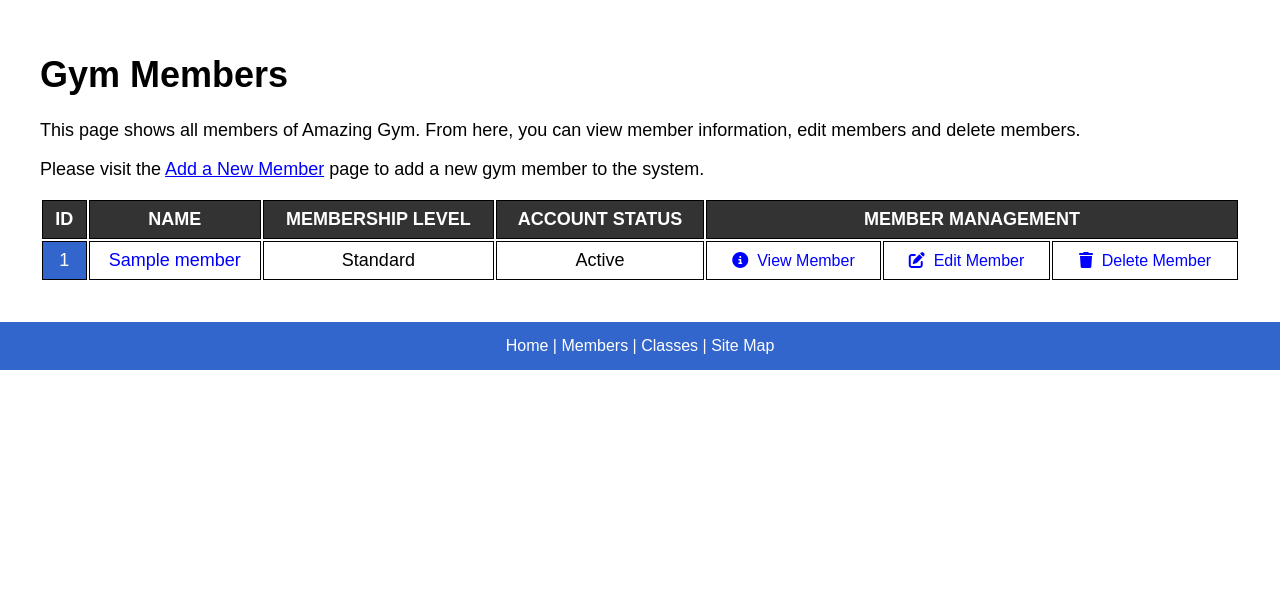
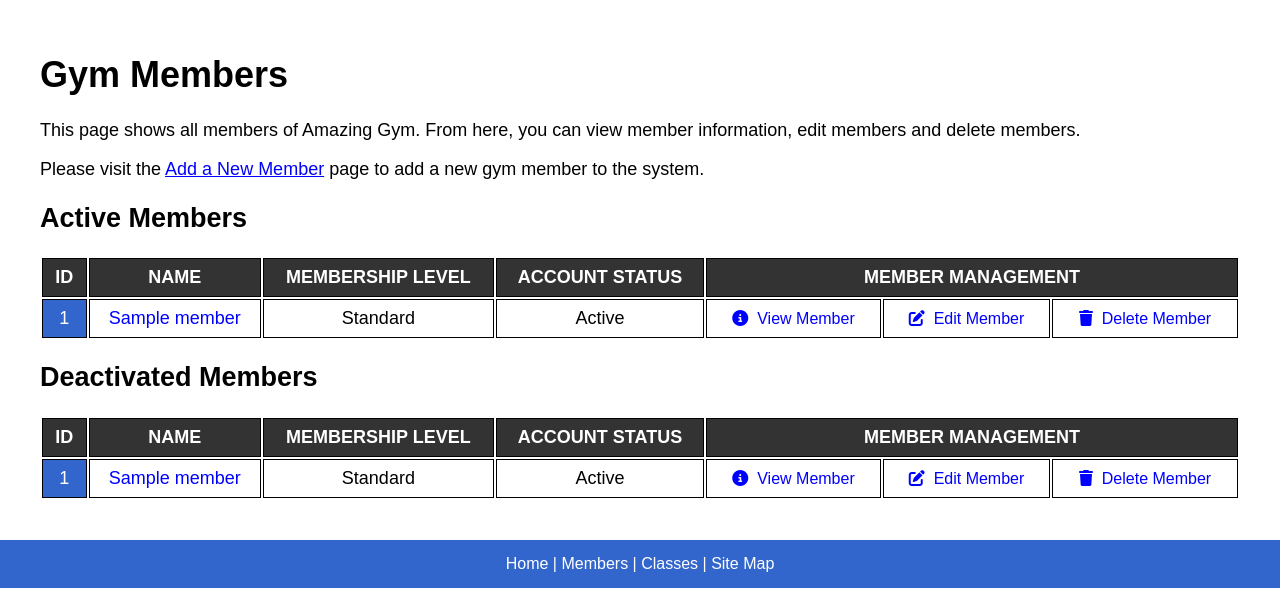
Before and after one commit to kevinmuldoon-github/gym-membership-system, a Flask app: page /members in a window 1280 px wide. Shown: the part 193-800 px from the top of the page. Run offline with Flask 2, Linux system fonts and the light colour scheme; a database or web service that is not in the repository returns one stand-in record (values such as "Sample title"); some libraries are stand-ins or nearby versions; some web fonts are replaced.

Commit message:
Split members index into active and inactive members

```diff
--- a/controllers/member_controller.py
+++ b/controllers/member_controller.py
@@ -11,8 +11,11 @@ members_blueprint = Blueprint("members", __name__)
 # Main members page
 @members_blueprint.route("/members")
 def members():
-    members = member_repository.select_all()
-    return render_template('/members/index.html' , title = 'Gym Members' , members = members)
+    members = member_repository.select_active_members()
+    number_active_members = len(members)
+    deactivated_members = member_repository.select_deactived_members()
+    number_inactive_members = len(deactivated_members)
+    return render_template('/members/index.html' , title = 'Gym Members' , members = members , deactivated_members = deactivated_members ,  number_active_members =  number_active_members , number_inactive_members = number_inactive_members)
 
 # Function to show member information using member id
 @members_blueprint.route("/members/<id>", methods=['GET'])
--- a/repositories/member_repository.py
+++ b/repositories/member_repository.py
@@ -52,6 +52,18 @@ def select_active_members():
         members.append(member)
     return members
 
+# Function to select inactive members
+def select_deactived_members():
+    members = []
+    sql = "SELECT * FROM members WHERE deactivated = %s"
+    values = ['True']
+    results = run_sql(sql, values)
+
+    for result in results:
+        member = Member(result['name'] , result['premium'] , result['deactivated'], result['id'])
+        members.append(member)
+    return members
+
 # Function to select standard members
 def select_standard_active_members():
     members = []
--- a/templates/members/index.html
+++ b/templates/members/index.html
@@ -6,6 +6,9 @@
 <p>This page shows all members of Amazing Gym. From here, you can view member information, edit members and delete members.</p>
 <p>Please visit the <a href="/members/new_member">Add a New Member</a> page to add a new gym member to the system.</p>
 
+{% if number_active_members != 0 %}
+
+<h2>Active Members</h2>
 <table>
     <thead>
         <tr>
@@ -48,4 +51,52 @@
     </tbody>
 </table>
 
+{% endif %}
+
+{% if number_inactive_members != 0 %}
+<h2>Deactivated Members</h2>
+<table>
+    <thead>
+        <tr>
+            <th>ID</th>
+            <th>Name</th>
+            <th>Membership Level</th>
+            <th>Account Status</th>
+            <th colspan="3"><strong>Member Management</strong></th>
+        </tr>
+    </thead>
+    <tbody>
+    {% for member in deactivated_members %}
+    <tr>
+        <td><a href="/members/{{member.id}}">{{member.id}}</a></td>
+        <td><a href="/members/{{member.id}}">{{member.name}}</a></td>
+        <td>
+            {% if member.premium == True %}
+                Premium
+            {% else %}
+                Standard
+            {% endif %}
+        </td>
+        <td>
+            {% if member.deactivated == True %}
+            Decactivated
+            {% else %}
+            Active
+            {% endif %}
+        </td>
+        <td><button class="index-button"><a href="/members/{{member.id}}"><i class="fa-solid fa-circle-info"></i> &nbsp;View Member</a></button></td>
+        <td><button class="index-button"><a href="/members/{{member.id}}/edit_member"><i class="fa-solid fa-pen-to-square"></i> &nbsp;Edit Member</a></button></td>
+        <td>
+            <form action="/members/{{member.id}}/delete" method="POST">
+                <button class="index-button"><i class="fa-solid fa-trash"></i> &nbsp;Delete Member</button>
+
+            </form>
+        </td>
+    </tr>
+    {% endfor %}
+    </tbody>
+</table>
+
+{% endif %}
+
 {% endblock %}
```
